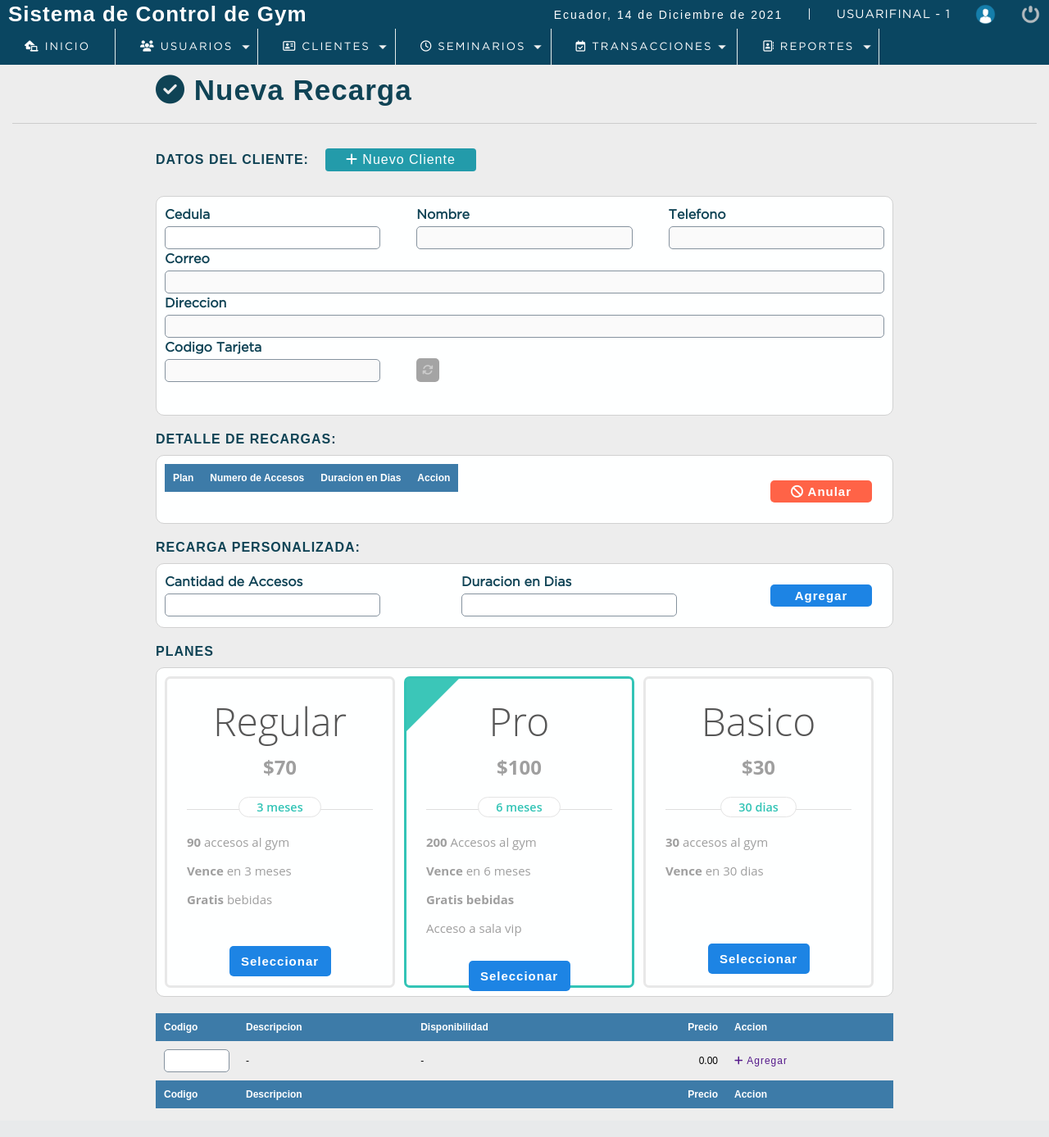
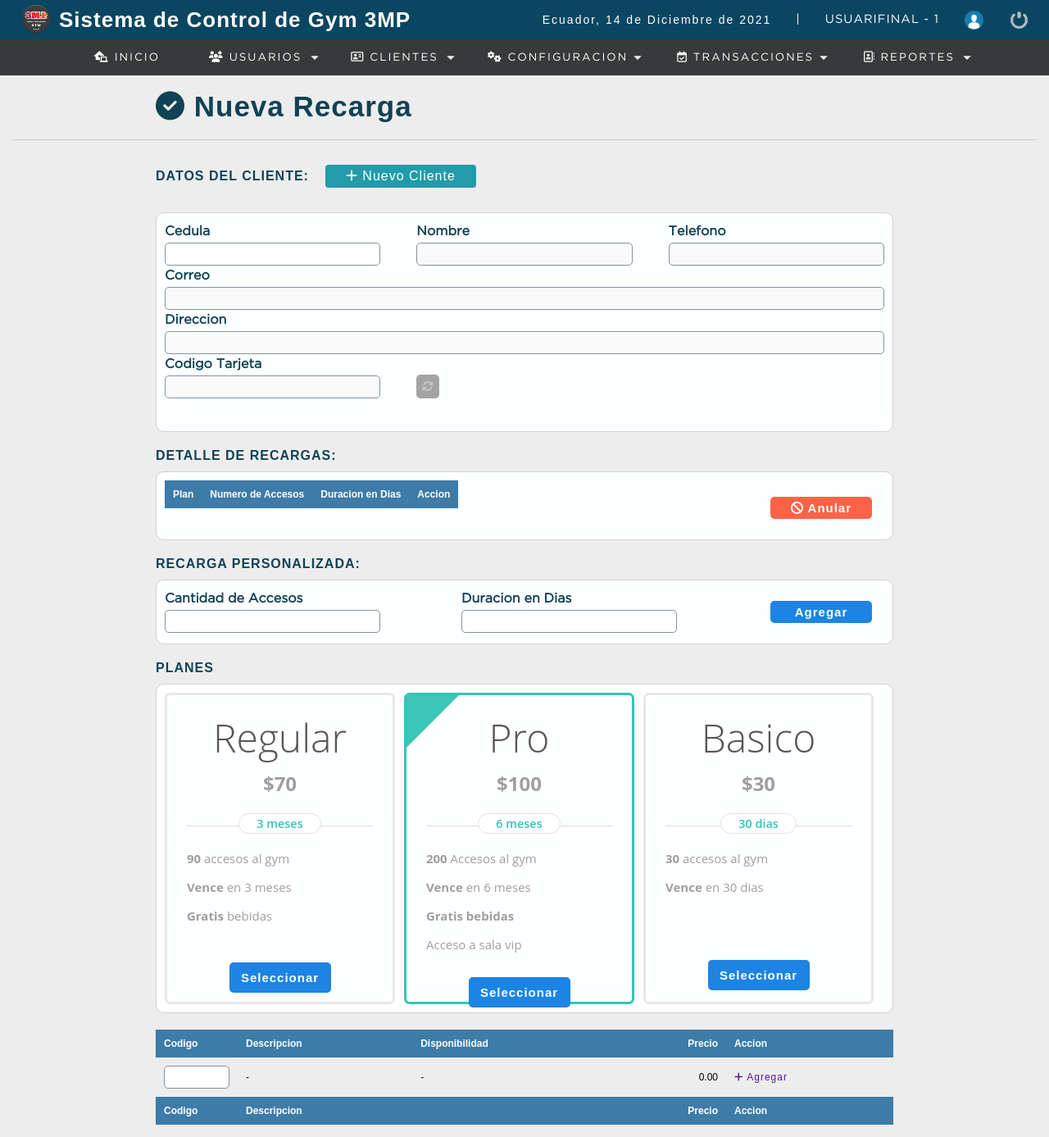
Before and after one commit to Root01x/dev-gym-application, a PHP site: page /sistema/recargar_tarjeta.php in a window 1280 px wide. Shown: the whole page at 82% size. Before the commit the page ends 1352 px from the top, so only its background shows below. Run offline with PHP 8.4, Linux system fonts and the light colour scheme; a user stored in the database is signed in; data comes from the database, SQL or seed files in the repository; data that the repository does not hold is empty; some libraries are stand-ins or nearby versions.

Commit message:
arreglo del logo y menus

```diff
--- a/index.php
+++ b/index.php
@@ -52,7 +52,7 @@
 <head>
     <meta charset="UTF-8">
     <meta name="viewport" content="width=device-width, initial-scale=1.0">
-    <title>Login| Sistema de Control de Seminarios</title>
+    <title>Login| Sistema de Control de Gym</title>
     <link rel="stylesheet" type="text/css" href="css/style.css">
     <link rel="shortcut icon" href="img/login.png" type="image/x-icon">
 
@@ -61,7 +61,7 @@
     <section id="container">
         <form action="" method="post">
             <h3>Sistema de Control de Gym</h3>
-            <img src="img/login.png" alt="Login">
+            <img src="img/logogym.png" alt="Login">
             <div class="centrar-span">
                 <span class="span1">Ingresa </span><span class="span2">a tu cuenta</span>
             </div>
@@ -70,7 +70,7 @@
             <input type="password" name="clave" placeholder="Clave">
             <div class="alert"> <?php echo isset($alert)? $alert : '';?></div>
             <input type="submit" value="INGRESAR">
-            <div class="crear_cuenta"><a href="sistema/crear_usuario_online.php"><i class="fas fa-plus-circle"></i> CREAR CUENTA</a></div>
+            <!-- <div class="crear_cuenta"><a href="sistema/crear_usuario_online.php"><i class="fas fa-plus-circle"></i> CREAR CUENTA</a></div> -->
         </form>
     </section>
 </body>
--- a/sistema/css/style.css
+++ b/sistema/css/style.css
@@ -49,7 +49,7 @@ span {
     line-height: 20px;
 }
 header{
-	position: fixed;
+	position: static;
 	width: 100%;
 }
 .header{
@@ -63,7 +63,7 @@ header{
 	display: flex;
 	justify-content: space-between;
 	align-items: center;
-	padding: 10px;
+	padding: 1.5rem;
 }
 .optionsBar{
     display: -webkit-flex;
@@ -98,21 +98,35 @@ header{
     display: flex;
     margin-left: 30px;
 }
+.logo{
+	/* width: 100%; */
+	display: -webkit-flex;
+	align-items: center;
+}
+.logo img{
+	width: 3rem;
+	padding-right: 0.5rem;
+
+}
+
 nav ul{
 	/*background: #058167;
 	/*background: #05817d;*/
-	background: #0a4661;
+	/* background: #0a4661; */
+	background: #363a3a;
 	list-style: none;
 	display: -webkit-flex;
 	display: -moz-flex;
 	display: -ms-flex;
 	display: -o-flex;
 	display: flex;
-	justify-content: left;
+	justify-content: center;
 	align-items: center;
+
 }
 nav ul > li a{
 	position: relative;
+
 }
 nav a{
 	color: #FFF;
@@ -122,8 +136,9 @@ nav a{
 	padding: 15px 30px;
 	text-transform: uppercase;
 	letter-spacing: 2px;
-	transition: background .5s;
-	border-right: 1px solid #e3ebea;
+	 transition: background .5s;
+	/* border-right: 1px solid #e3ebea; */
+
 }
 nav .principal > a{
     background: url(../img/arrow_bottom.png) no-repeat;
@@ -139,7 +154,7 @@ nav ul li:hover ul{
 nav li ul{
 	/*background: #177470;*/
 	/*background: #2d9872;*/
-	background: #0a4661;
+	background: #363a3a;
 	display: none;
 	flex-direction: column;
 	position: absolute;
@@ -151,16 +166,22 @@ nav li ul a{
 	padding: 10px 30px;
 	border-right: initial;
 }
+nav .principal > a:hover{
+	/*background: #2c9595;*/
+
+	background:#0a4661;
+	border-radius: 0.3rem;
+}
 nav li ul a:hover{
 	/*background: #2c9595;*/
-	background:#1c7a86;;
+	background:#0a4661;
 }
 nav li ul li:last-child{
 	border-radius: 0 0 10px 10px;
 	overflow: hidden;
 }
 #container{
-	padding: 90px 15px 15px;
+	padding: 18px 15px 15px;
 }
 /*****************************************************************/
 
--- a/sistema/includes/header.php
+++ b/sistema/includes/header.php
@@ -10,8 +10,11 @@
 
 <header>
 		<div class="header">
+			<div class="logo">
+				<img src="../img/logogym.png" alt="">
+				<h1>Sistema de Control de Gym 3MP</h1>
+			</div>
 
-			<h1>Sistema de Control de Gym</h1>
 			<div class="optionsBar">
 				<p>Ecuador, <?php echo fechaC();  ?></p>
 				<span>|</span>
--- a/sistema/includes/nav.php
+++ b/sistema/includes/nav.php
@@ -35,7 +35,7 @@
 				</li>
 				<?php }?>
 				<li class="principal">
-					<a href="#"> <i class="far fa-clock"></i> Seminarios</a>
+					<a href="#"> <i class="fas fa-cogs"></i> Configuracion</a>
 					<ul>
 					<?php
 					if ($_SESSION['rol'] == 1 || $_SESSION['rol'] == 2) {
--- a/sistema/includes/scripts.php
+++ b/sistema/includes/scripts.php
@@ -4,5 +4,5 @@
 <script type="text/javascript" src="js/jquery.min.js"></script>
 <script type="text/javascript" src="js/fonts.js"></script>
 <script type="text/javascript" src="js/functions.js"></script>
-<link rel="shortcut icon" href="../img/login.png" type="image/x-icon">
+<link rel="shortcut icon" href="../img/logogym.png" type="image/x-icon">
 <?php include "functions.php"?>
--- a/sistema/recargar_tarjeta.php
+++ b/sistema/recargar_tarjeta.php
@@ -110,13 +110,13 @@ if ($_SESSION['rol'] != 1 && $_SESSION['rol'] != 2) {
                             <th>Accion</th>
                         </tr>
                     </thead>
-                    <tbody id="detalle_venta">
+                    <tbody id="detalle_venta-2">
                         <!-- CONTINO AJAX  -->
 
 
 
                     </tbody>
-                    <tfoot id="detalle_totales">
+                    <tfoot id="detalle_totales-2">
 
                         <!-- CONTINO AJAX  -->
 
@@ -150,8 +150,8 @@ if ($_SESSION['rol'] != 1 && $_SESSION['rol'] != 2) {
                 </div>
 
                 <div class="wd50">
-                <a href="#" class="btn_ok textcenter" id="btn_recargar_tarjeta" > Agregar</a>
-
+                <!-- <a href="#" class="btn_ok textcenter" id="btn_recargar_tarjeta" > Agregar</a> -->
+                <a href="#" class="btn_ok textcenter" id="add_recarga_detalle" > Agregar</a>
 
                 </div>
             </div>
```
Also changed, not shown: css/style.css (+15 -6 lines), sistema/ajax.php (+99 -0 lines), sistema/js/functions.js (+69 -1 lines), img/logogym.png (added).
